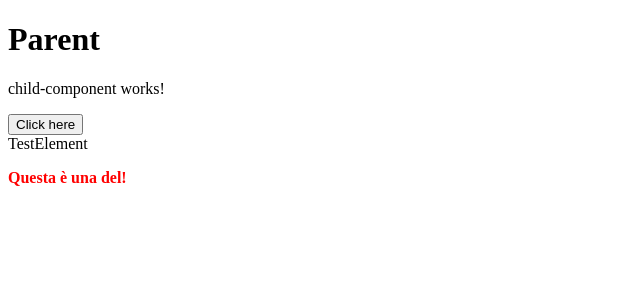
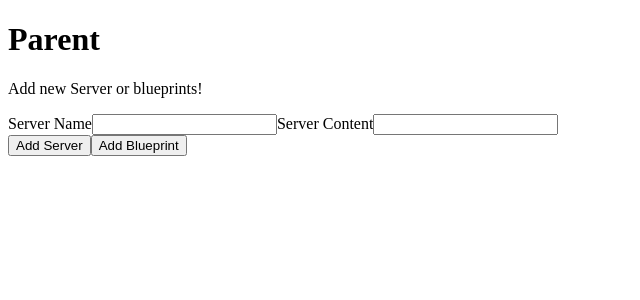
Before and after one commit to reez89/primo-test-Angular-parenting, an Angular app: page / in a window 1280 px wide. Shown: the top 300 px of the page, without its empty margins (0-640 px from the left). Built offline with nearby package versions, Linux system fonts and the light colour scheme.

Commit message:
esercizio completato con @Output e @Input

```diff
--- a/src/app/app.component.html
+++ b/src/app/app.component.html
@@ -1,13 +1,17 @@
 <h1>Parent</h1>
-<app-child-component></app-child-component>
+<app-child-component
+  (serverCreated)="onServerAdded($event)"
+  (blueprintCreated)="onBlueprintAdded($event)" ></app-child-component>
 
 <div >
   <app-child-two-component
-    *ngFor=" let item of testElement"
+    *ngFor=" let element of testElement"
 
-    [element]="item">
+    [alias-quellochevoglio]="element">
   </app-child-two-component>
   <!-- A sinistra abbiamo [element] che rappresenta il nome della proprietà nel componente
         Mentre A destra troviamo item, che è il nome dell'iterazione.
+       Posso anche assegnare, quello che si chiama Alias, alla mia direttiva, direttamente
+       all'interno delle parentesi dell'input del mio componente figlio
   -->
 </div>
--- a/src/app/app.component.ts
+++ b/src/app/app.component.ts
@@ -8,7 +8,20 @@ import { Component } from '@angular/core';
 
 export class AppComponent {
 
-  testElement = [{type: 'server', name:'TestElement', content: 'Questa è una  del! '}];
+  testElement = [{type: '', name:'', content: ''}];
 
-
+  onServerAdded (serverData : {serverName: string, serverContent: string}){
+  this.testElement.push({
+    type: 'server',
+    name: serverData.serverName,
+    content: serverData.serverContent
+  });
+  }
+  onBlueprintAdded (blueprintData : {serverName: string, serverContent: string}){
+  this.testElement.push({
+    type: 'blueprint',
+    name: blueprintData.serverName,
+    content: blueprintData.serverContent
+  });
+  }
 }
--- a/src/app/child-component/child-component.component.html
+++ b/src/app/child-component/child-component.component.html
@@ -1,2 +1,12 @@
-<p >child-component works!</p>
-<button [title]="">Click here</button>
+<div class="row">
+  <div class="col-xs-12">
+    <p>Add new Server or blueprints!</p>
+    <label >Server Name</label>
+    <input type="text" class="form-control" [(ngModel)]="newServerName">
+    <label >Server Content</label>
+    <input type="text" class="form-control" [(ngModel)]="newServerContent">
+    <br>
+    <button class="btn btn-primary" (click)="onAddServer()">Add Server</button>
+    <button class="btn btn-primary" (click)="onAddBlueprint()">Add Blueprint</button>
+  </div>
+</div>
--- a/src/app/child-component/child-component.component.ts
+++ b/src/app/child-component/child-component.component.ts
@@ -1,4 +1,4 @@
-import {Component, Input, OnInit} from '@angular/core';
+import {Component, OnInit,EventEmitter,Output} from '@angular/core';
 
 @Component({
   selector: 'app-child-component',
@@ -6,11 +6,19 @@ import {Component, Input, OnInit} from '@angular/core';
   styleUrls: ['./child-component.component.css']
 })
 export class ChildComponentComponent implements OnInit {
-  @Input() title: string;
+  @Output() serverCreated = new EventEmitter<{serverName: string, serverContent: string}>();
+  @Output()  blueprintCreated = new EventEmitter<{serverName: string, serverContent: string}>();
+  newServerName = '';
+  newServerContent = '';
   constructor() { }
 
   ngOnInit(): void {
   }
 
-
+  onAddServer(){
+    this.serverCreated.emit({serverName: this.newServerName, serverContent:this.newServerContent});
+  }
+  onAddBlueprint(){
+    this.blueprintCreated.emit({serverName: this.newServerName, serverContent:this.newServerContent});
+  }
 }
--- a/src/app/child-two-component/child-two-component.component.ts
+++ b/src/app/child-two-component/child-two-component.component.ts
@@ -7,7 +7,7 @@ import {Component, Input, OnInit} from '@angular/core';
 })
 export class ChildTwoComponentComponent implements OnInit {
 
-  @Input() element : {type: string, name: string, content:string }; /* dichiariamo l'elemento con typescript */
+  @Input('alias-quellochevoglio') element : {type: string, name: string, content:string }; /* dichiariamo l'elemento con typescript */
 
 
   constructor() { }
```
Also changed, not shown: src/app/app.module.ts (+5 -3 lines).
